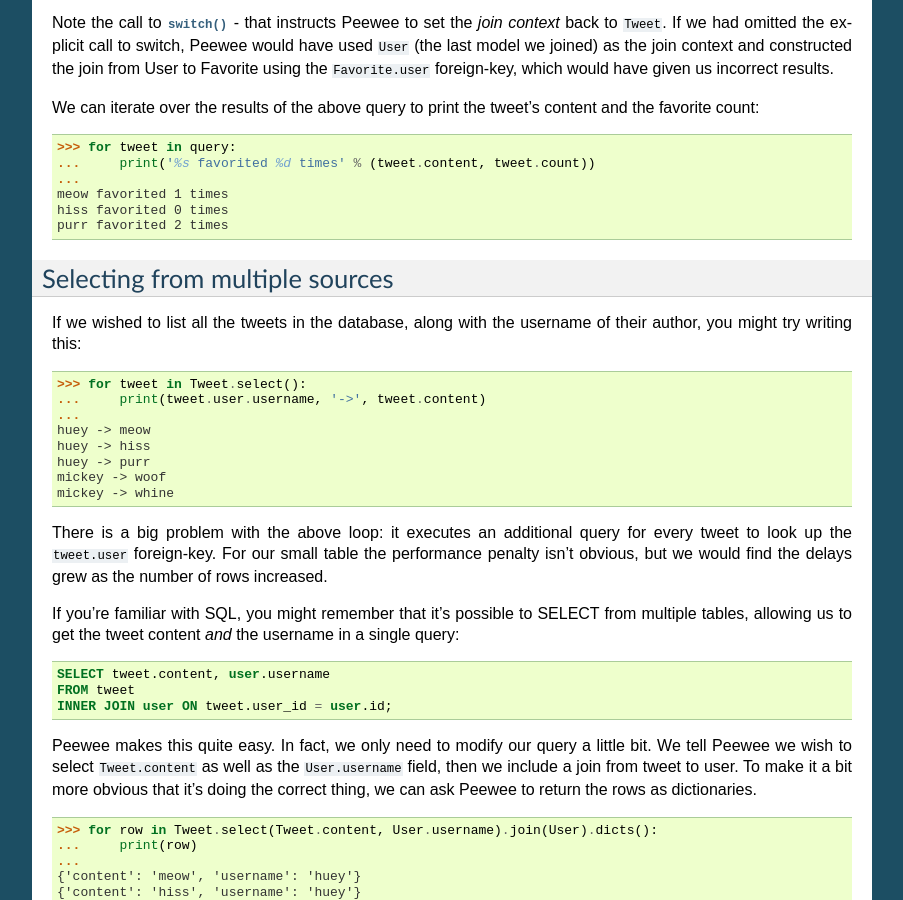
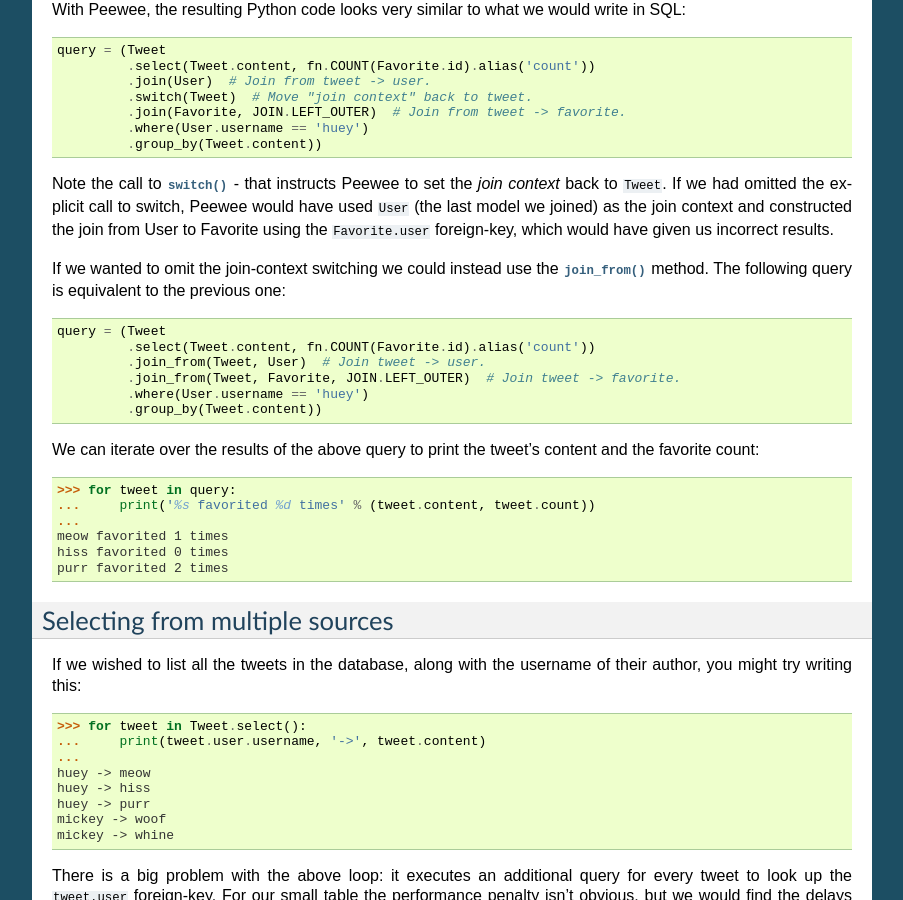
Before and after one commit to coleifer/peewee, a Sphinx documentation site: the page built from docs/peewee/relationships.rst, in a window 1280 px wide and 900 px high, scrolled down 3290 px. Shown: the whole window, without its empty margins (198-1101 px from the left). Built offline with Sphinx 7.4.7, drawn with Linux system fonts in a browser that asks for light colours; pages that are not in the unit, such as notebooks, are missing from menus; some of the changed text lies outside the part shown.

Commit message:
Slight reorg to relationships docs.

```diff
--- a/docs/peewee/relationships.rst
+++ b/docs/peewee/relationships.rst
@@ -82,6 +82,18 @@
 mickey    woof
 mickey    whine      huey
 ========= ========== ===========================
+
+.. attention::
+    In the following examples we will be executing a number of queries. If you
+    are unsure how many queries are being executed, you can add the following
+    code, which will log all queries to the console:
+
+    .. code-block:: python
+
+        import logging
+        logger = logging.getLogger('peewee')
+        logger.addHandler(logging.StreamHandler())
+        logger.setLevel(logging.DEBUG)
 
 Performing simple joins
 -----------------------
@@ -226,6 +238,19 @@
 switch, Peewee would have used ``User`` (the last model we joined) as the join
 context and constructed the join from User to Favorite using the
 ``Favorite.user`` foreign-key, which would have given us incorrect results.
+
+If we wanted to omit the join-context switching we could instead use the
+:py:meth:`~ModelSelect.join_from` method. The following query is equivalent to
+the previous one:
+
+.. code-block:: python
+
+    query = (Tweet
+             .select(Tweet.content, fn.COUNT(Favorite.id).alias('count'))
+             .join_from(Tweet, User)  # Join tweet -> user.
+             .join_from(Tweet, Favorite, JOIN.LEFT_OUTER)  # Join tweet -> favorite.
+             .where(User.username == 'huey')
+             .group_by(Tweet.content))
 
 We can iterate over the results of the above query to print the tweet's content
 and the favorite count:
@@ -379,17 +404,6 @@
     zaizee liked meow by huey
     zaizee liked purr by huey
 
-.. attention::
-    If you are unsure how many queries are being executed, you can add the
-    following code, which will log all queries to the console:
-
-    .. code-block:: python
-
-        import logging
-        logger = logging.getLogger('peewee')
-        logger.addHandler(logging.StreamHandler())
-        logger.setLevel(logging.DEBUG)
-
 Subqueries
 ----------
 
```
